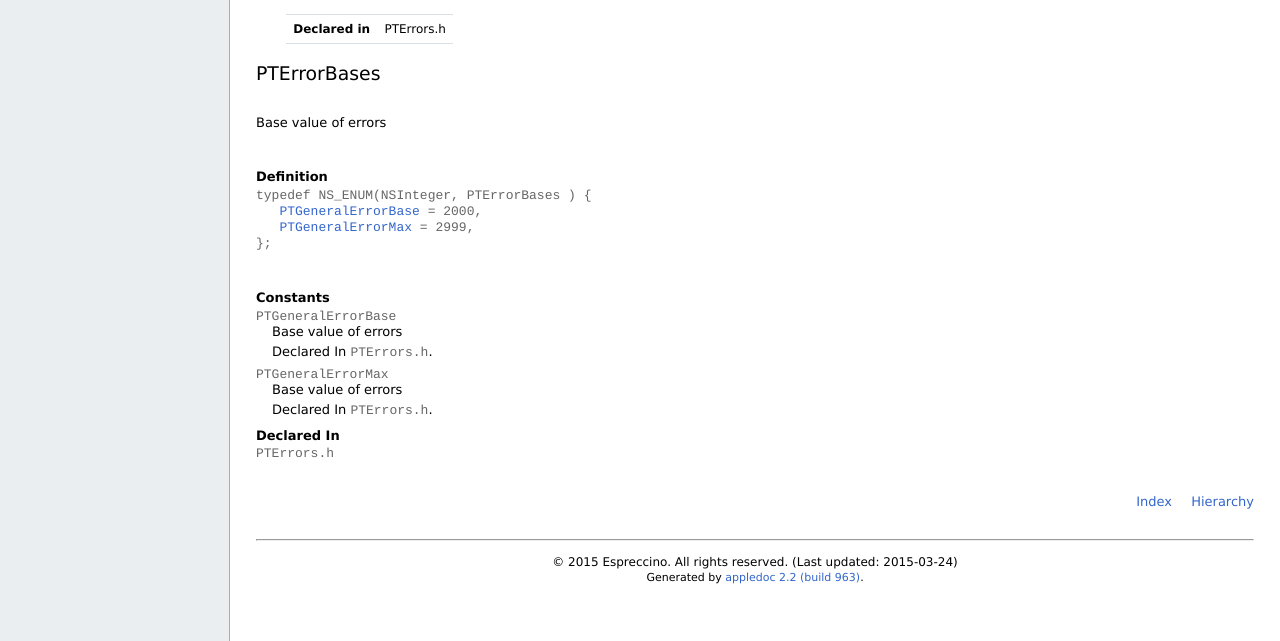
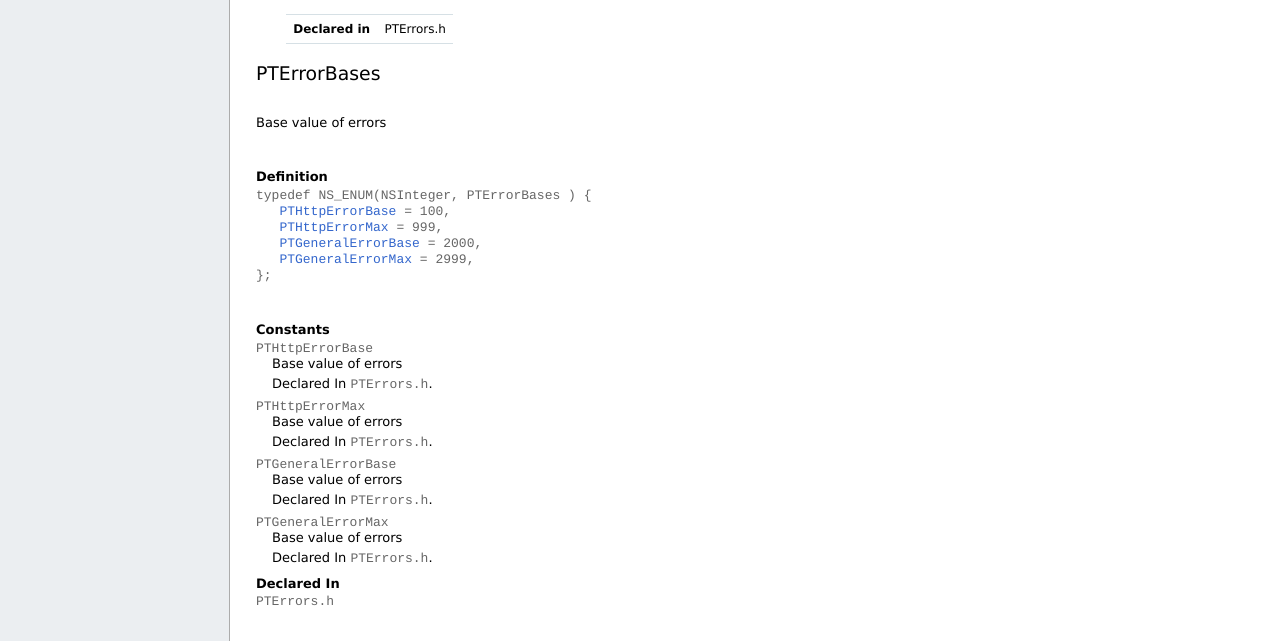
Before and after one commit to Espreccino/PepperTalkSDK-iOS, a plain HTML site: page Constants/PTErrorBases.html in a window 1280 px wide. Shown: the part 159-800 px from the top of the page. Drawn offline with Linux system fonts and the light colour scheme.

Commit message:
Update Documentation

```diff
--- a/Constants/PTErrorBases.html
+++ b/Constants/PTErrorBases.html
@@ -88,6 +88,10 @@
                         <h4 class="method-subtitle">Definition</h4>
                         <code>typedef NS_ENUM(NSInteger, PTErrorBases ) {<br/>
 
+                            &nbsp;&nbsp; <a href="">PTHttpErrorBase</a> = 100,<br/>
+
+                            &nbsp;&nbsp; <a href="">PTHttpErrorMax</a> = 999,<br/>
+
                             &nbsp;&nbsp; <a href="">PTGeneralErrorBase</a> = 2000,<br/>
 
                             &nbsp;&nbsp; <a href="">PTGeneralErrorMax</a> = 2999,<br/>
@@ -99,6 +103,40 @@
                     <div class="section section-methods">
                         <h4 class="method-subtitle">Constants</h4>
                         <dl class="termdef">
+
+                            <dt><a name="" title="PTHttpErrorBase"></a><code>PTHttpErrorBase</code></dt>
+<dd>
+
+
+<p>Base value of errors</p>
+
+
+
+
+
+
+	<p>
+		Declared In <code class="declared-in-ref">PTErrors.h</code>.
+	</p>
+
+</dd>
+
+                            <dt><a name="" title="PTHttpErrorMax"></a><code>PTHttpErrorMax</code></dt>
+<dd>
+
+
+<p>Base value of errors</p>
+
+
+
+
+
+
+	<p>
+		Declared In <code class="declared-in-ref">PTErrors.h</code>.
+	</p>
+
+</dd>
 
                             <dt><a name="" title="PTGeneralErrorBase"></a><code>PTGeneralErrorBase</code></dt>
 <dd>
@@ -164,7 +202,7 @@
 				<div id="footer">
 					<hr />
 					<div class="footer-copyright">
-						<p><span class="copyright">&copy; 2015 Espreccino. All rights reserved. (Last updated: 2015-03-24)</span><br />
+						<p><span class="copyright">&copy; 2015 Espreccino. All rights reserved. (Last updated: 2015-04-02)</span><br />
 
 						<span class="generator">Generated by <a href="http://appledoc.gentlebytes.com">appledoc 2.2 (build 963)</a>.</span></p>
 
```
Also changed, not shown: Classes/PepperTalk.html (+1 -1 lines), Constants/EPTGeneralError.html (+1 -1 lines), Protocols/PTChatSessionCustomDataRendererProtocol.html (+1 -1 lines), Protocols/PTChatSessionGlobalConfigurationProtocol.html (+1 -1 lines), hierarchy.html (+1 -1 lines), index.html (+1 -1 lines).
